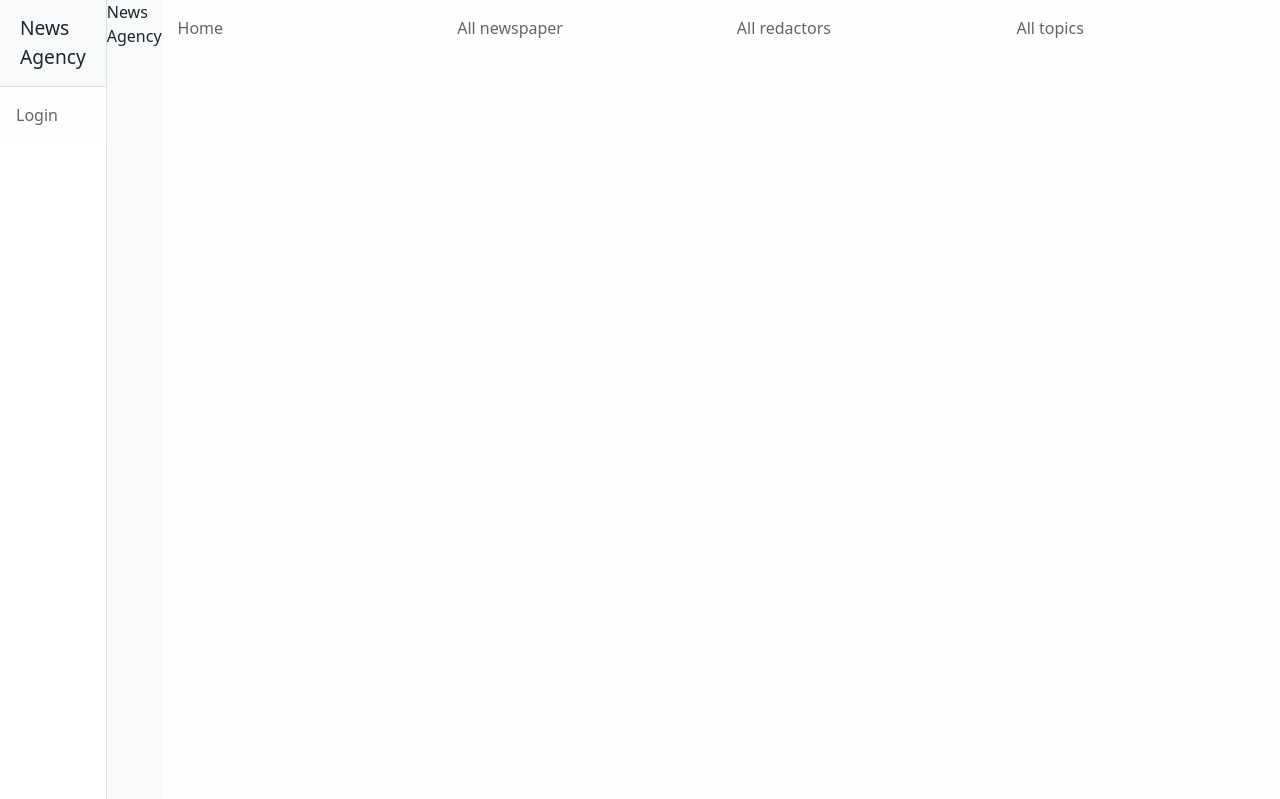
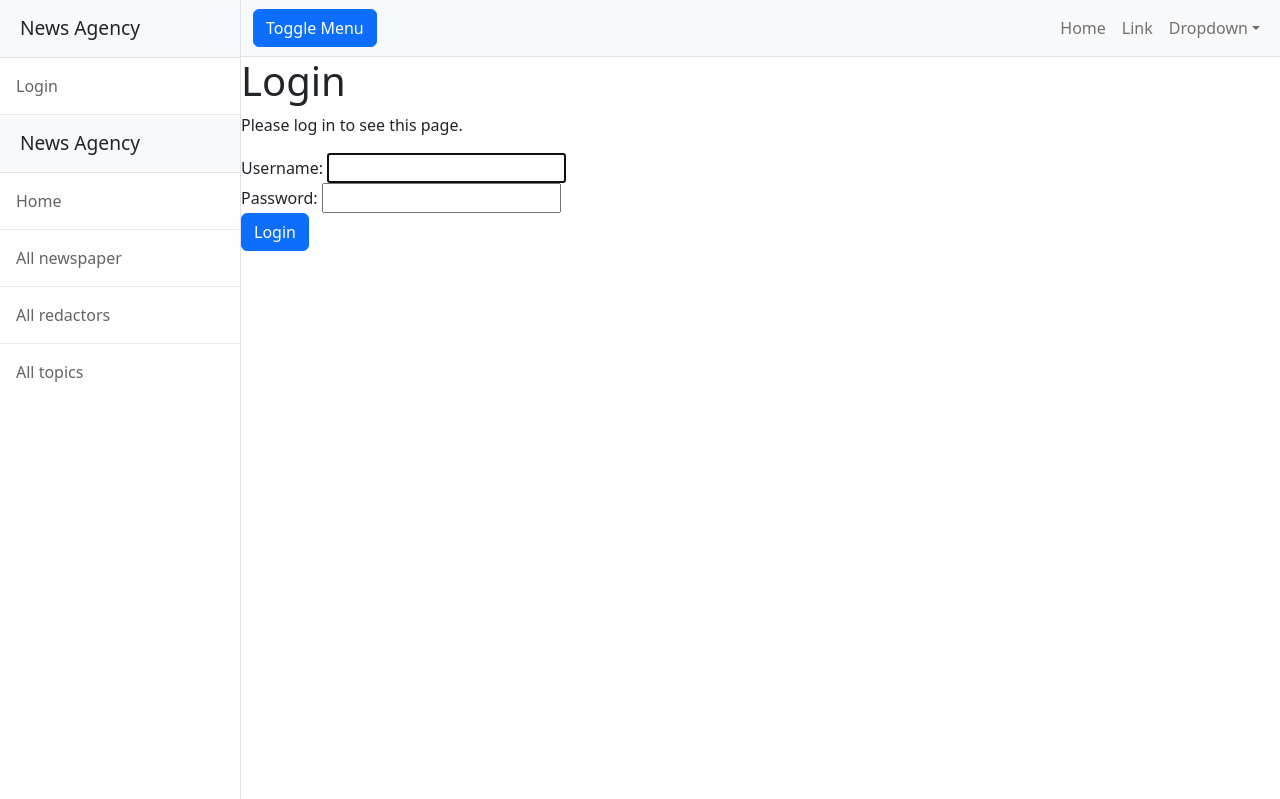
Before and after one commit to mrkanis82-gif/News-agency, a Django app: page /accounts/login/?next=/topic/1/delete/ in a window 1280 px wide. Shown: the top 799 px of the page. Run offline with Django 5.2, Linux system fonts and the light colour scheme; some libraries are stand-ins or nearby versions.

Commit message:
fixed sidebar.html logic. in if logged out there was no opening div this caused ui bug

```diff
--- a/templates/includes/sidebar.html
+++ b/templates/includes/sidebar.html
@@ -2,18 +2,18 @@
   <div class="sidebar-heading border-bottom bg-light">News Agency</div>
   {% if user.is_authenticated %}
     <div class="list-group list-group-flush">
-    <a
-        class="list-group-item list-group-item-action list-group-item-light p-3"
+      <a class="list-group-item list-group-item-action list-group-item-light p-3"
         href="{{ user.get_absolute_url }}">User: {{ user.get_username }}
       </a>
       <a class="list-group-item list-group-item-action list-group-item-light p-3" href="{% url 'logout'%}?next={{request.path}}">Logout</a>
   {% else %}
+    <div class="list-group list-group-flush">
       <a class="list-group-item list-group-item-action list-group-item-light p-3" href="{% url 'login'%}?next={{request.path}}">Login</a>
   {% endif %}
-  </div>
   <div class="sidebar-heading border-bottom bg-light">News Agency</div>
     <a class="list-group-item list-group-item-action list-group-item-light p-3" href="{% url 'agency:index' %}">Home</a>
     <a class="list-group-item list-group-item-action list-group-item-light p-3" href="{% url 'agency:newspaper-list' %}">All newspaper</a>
     <a class="list-group-item list-group-item-action list-group-item-light p-3" href="{% url 'agency:redactor-list' %}">All redactors</a>
     <a class="list-group-item list-group-item-action list-group-item-light p-3" href="{% url 'agency:topic-list' %}">All topics</a>
   </div>
+</div>
```
Lines whose indentation alone changed are shown as unchanged.
